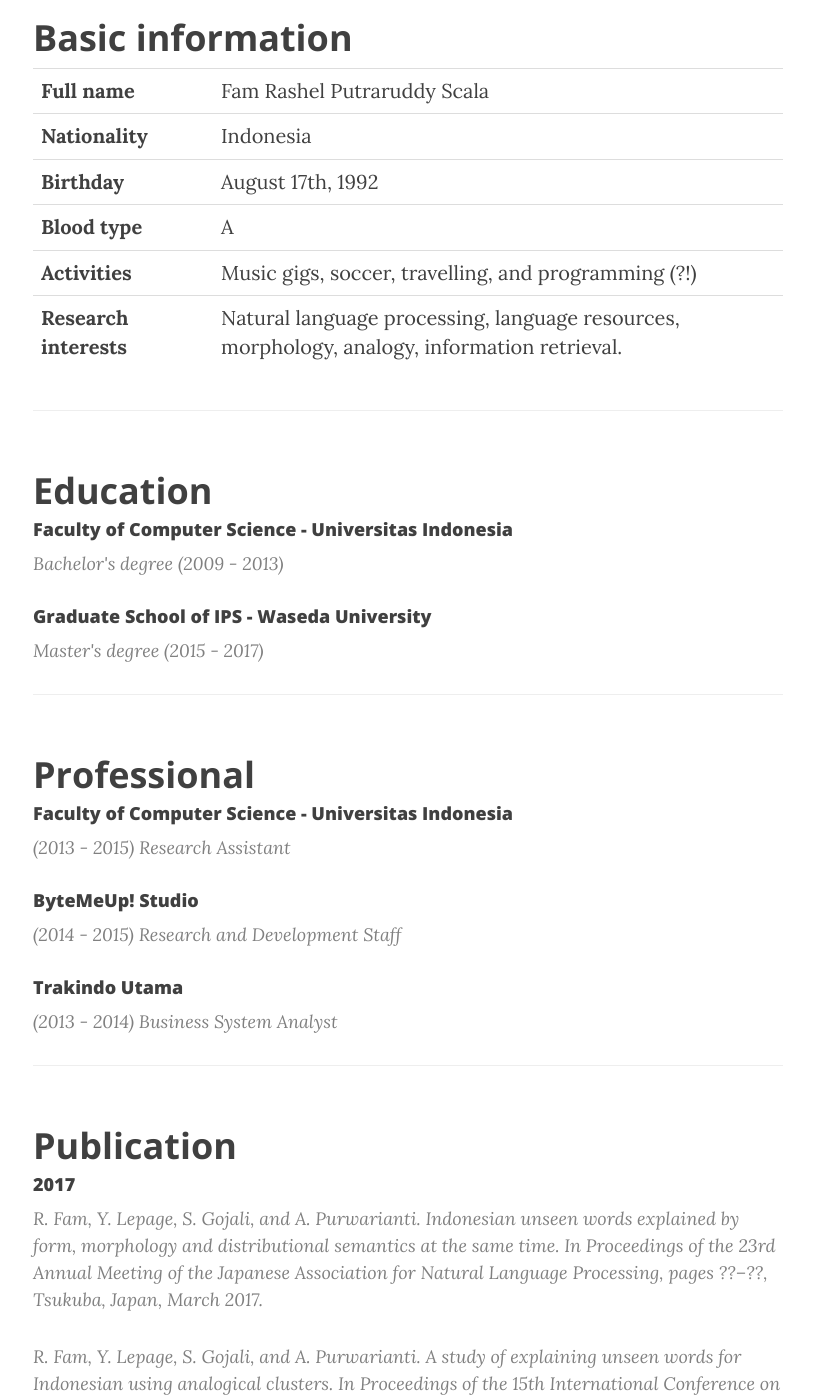
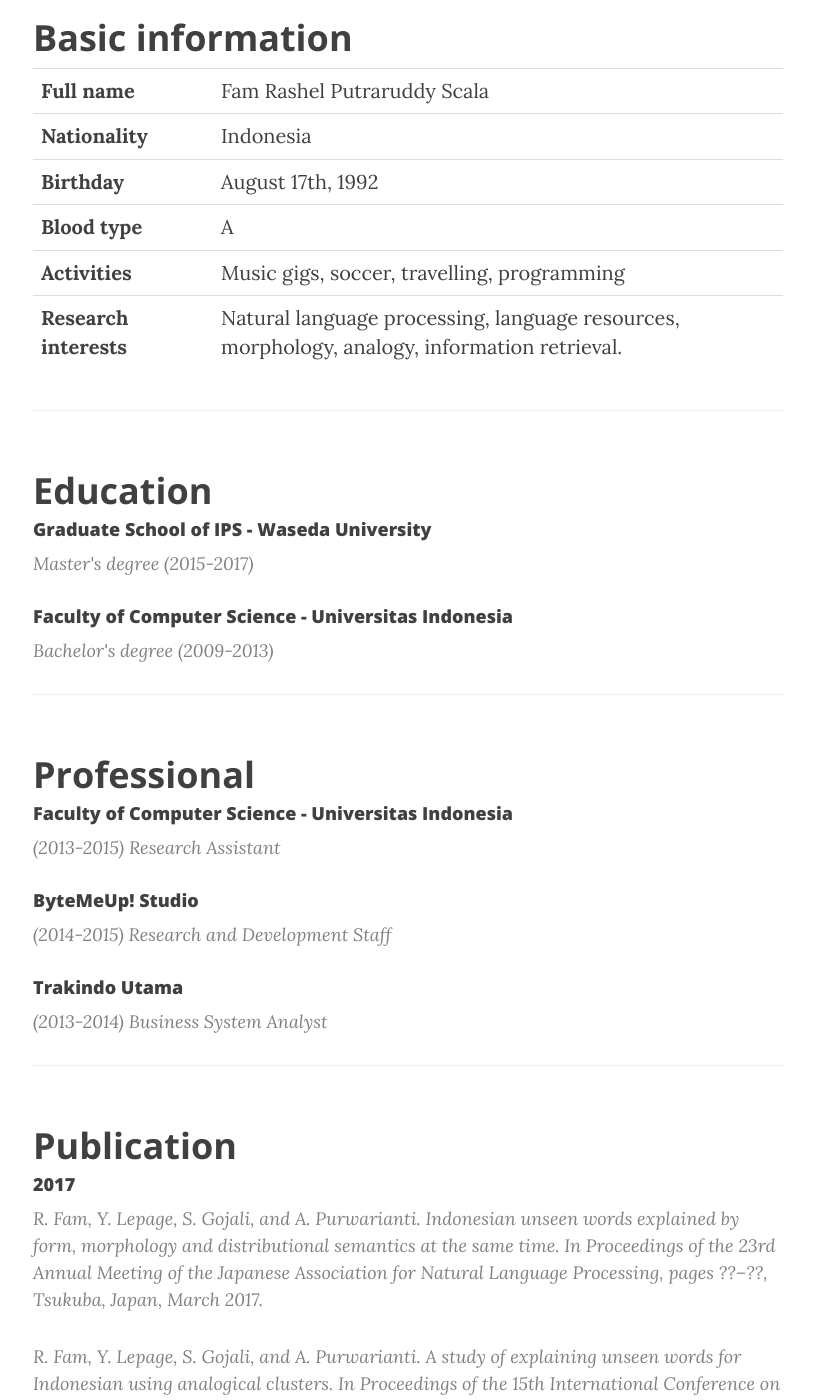
Before and after one commit to famrashel/famrashel.github.io, a Jekyll site: the page built from profile.html, in a window 1280 px wide and 1400 px high, scrolled down 514 px. Shown: the whole window, without its empty margins (232-1046 px from the left). Built offline with Jekyll 4.4.1, drawn with Linux system fonts in a browser that asks for light colours; nearby versions of some CDN libraries.

Commit message:
Update profile content

```diff
--- a/profile.html
+++ b/profile.html
@@ -12,7 +12,7 @@ header-img: "img/about-bg.jpg"
             <tr>
                 <td style="width: 180px;"><b>Full name</b></td>
                 <td>Fam Rashel Putraruddy Scala</td>
-                </tr>
+            </tr>
             <tr>
                 <td style="width: 180px;"><b>Nationality</b></td>
                 <td>Indonesia</td>
@@ -27,7 +27,7 @@ header-img: "img/about-bg.jpg"
             </tr>
             <tr>
                 <td style="width: 180px;"><b>Activities</b></td>
-                <td>Music gigs, soccer, travelling, and programming (?!)</td>
+                <td>Music gigs, soccer, travelling, programming</td>
             </tr>
             <tr>
                 <td style="width: 180px;"><b>Research interests</b></td>
@@ -39,22 +39,26 @@ header-img: "img/about-bg.jpg"
     </table>
 </div>
 <hr>
+<!-- <div class="post-preview">
+    <h2 class="section-heading">Summary</h2>
+</div>
+<hr> -->
 <div class="post-preview">
     <h2 class="section-heading">Education</h2>
+    <h4 class="post-subtitle">Graduate School of IPS - Waseda University</h4>
+        <p class="post-meta">Master's degree (2015-2017)</p>
     <h4 class="post-subtitle">Faculty of Computer Science - Universitas Indonesia</h4>
-        <p class="post-meta">Bachelor's degree (2009 - 2013)</p>
-    <h4 class="post-subtitle">Graduate School of IPS - Waseda University</h4>
-        <p class="post-meta">Master's degree (2015 - 2017)</p>
+        <p class="post-meta">Bachelor's degree (2009-2013)</p>
 </div>
 <hr>
 <div class="post-preview">
     <h2 class="section-heading">Professional</h2>
     <h4 class="post-subtitle">Faculty of Computer Science - Universitas Indonesia</h4>
-        <p class="post-meta">(2013 - 2015) Research Assistant</p>
+        <p class="post-meta">(2013-2015) Research Assistant</p>
     <h4 class="post-subtitle">ByteMeUp! Studio</h4>
-        <p class="post-meta">(2014 - 2015) Research and Development Staff</p>
+        <p class="post-meta">(2014-2015) Research and Development Staff</p>
     <h4 class="post-subtitle">Trakindo Utama</h4>
-        <p class="post-meta">(2013 - 2014) Business System Analyst</p>
+        <p class="post-meta">(2013-2014) Business System Analyst</p>
 </div>
 <hr>
 <div class="post-preview">
@@ -86,7 +90,3 @@ header-img: "img/about-bg.jpg"
         </p>
 </div>
 <hr>
-<div class="post-preview">
-    <h2 class="section-heading">Summary</h2>
-</div>
-<hr>
```
